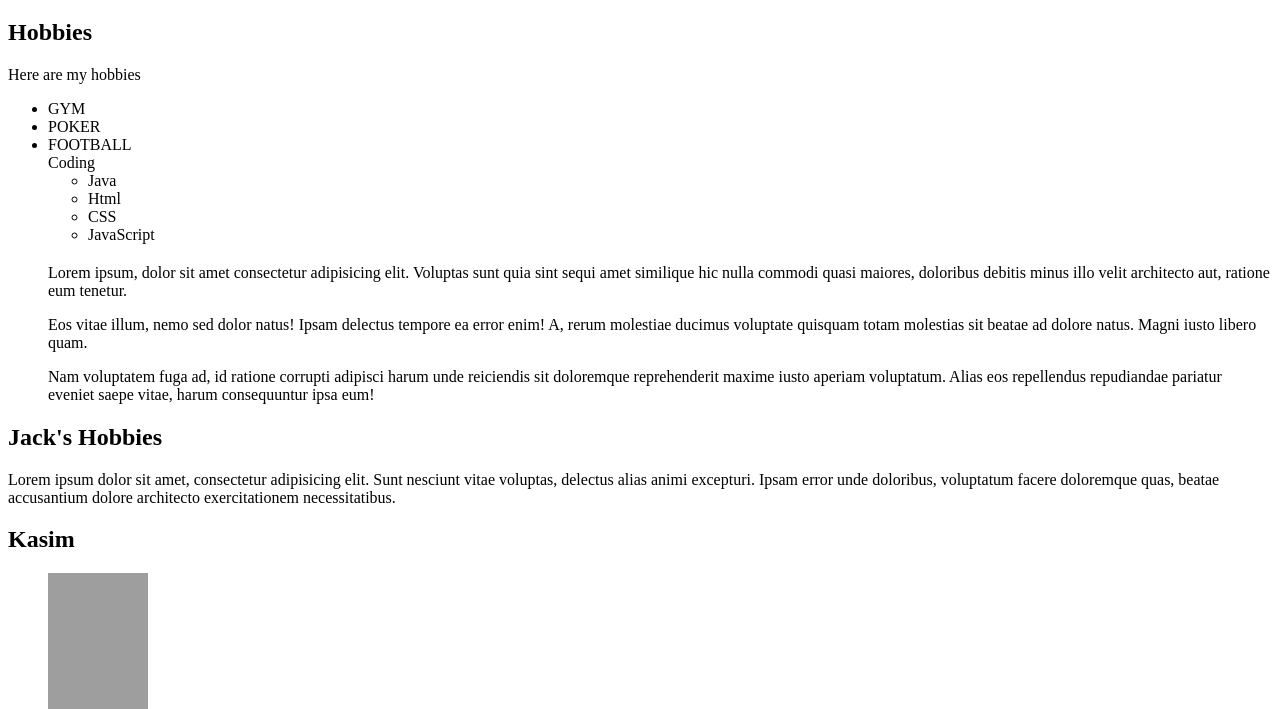
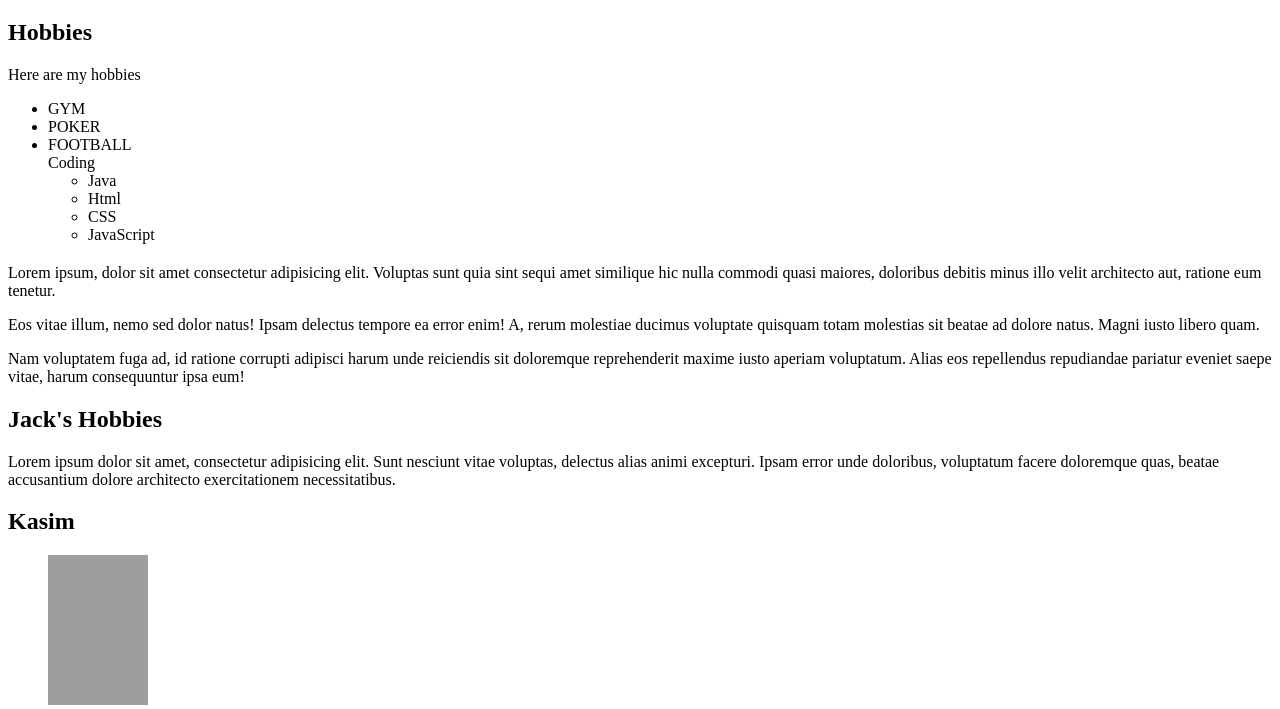
Before and after one commit to YasKas1991/Bio, a plain HTML site: page index.html in a window 1280 px wide. Shown: the part 61-770 px from the top of the page. Drawn offline with Linux system fonts and the light colour scheme; grey boxes are pictures that could not be loaded.

Commit message:
Add missing ul tag

```diff
--- a/index.html
+++ b/index.html
@@ -13,32 +13,28 @@
       Hello
     </h1>
 
-    <section p-20>
-      <h2 class="font- semi-bold md:text- 4xl text-center text-2xl text-red-500">
+    <section class="p-20">
+      <h2 class="font-semi-bold text-center text-2xl text-red-500 md:text-4xl">
         Hobbies
       </h2>
       <p>Here are my hobbies</p>
 
-      <ul class="list- ml-4 list-outside">
+      <ul class="ml-4 list-outside">
         <li>GYM</li>
         <li>POKER</li>
         <li>FOOTBALL</li>
 
         Coding
         <ul class="list-inside list-disc">
-
           <li>Java</li>
           <li>Html</li>
           <li>CSS</li>
           <li>JavaScript</li>
-
+        </ul>
       </ul>
 
       <section>
-        <h2>
-
-        </h2>
-
+        <h2></h2>
       </section>
       <p>
         Lorem ipsum, dolor sit amet consectetur adipisicing elit. Voluptas sunt
```
Lines whose indentation alone changed are shown as unchanged.
